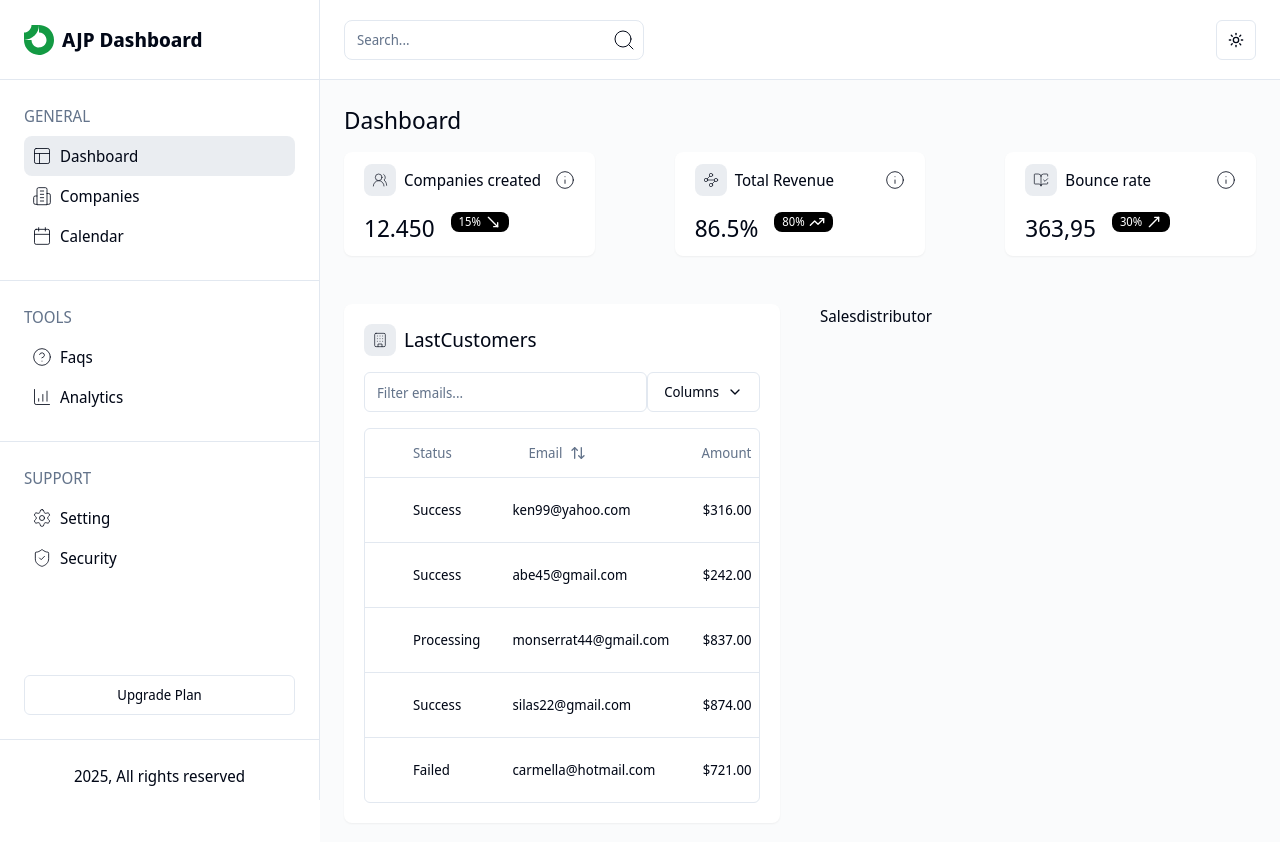
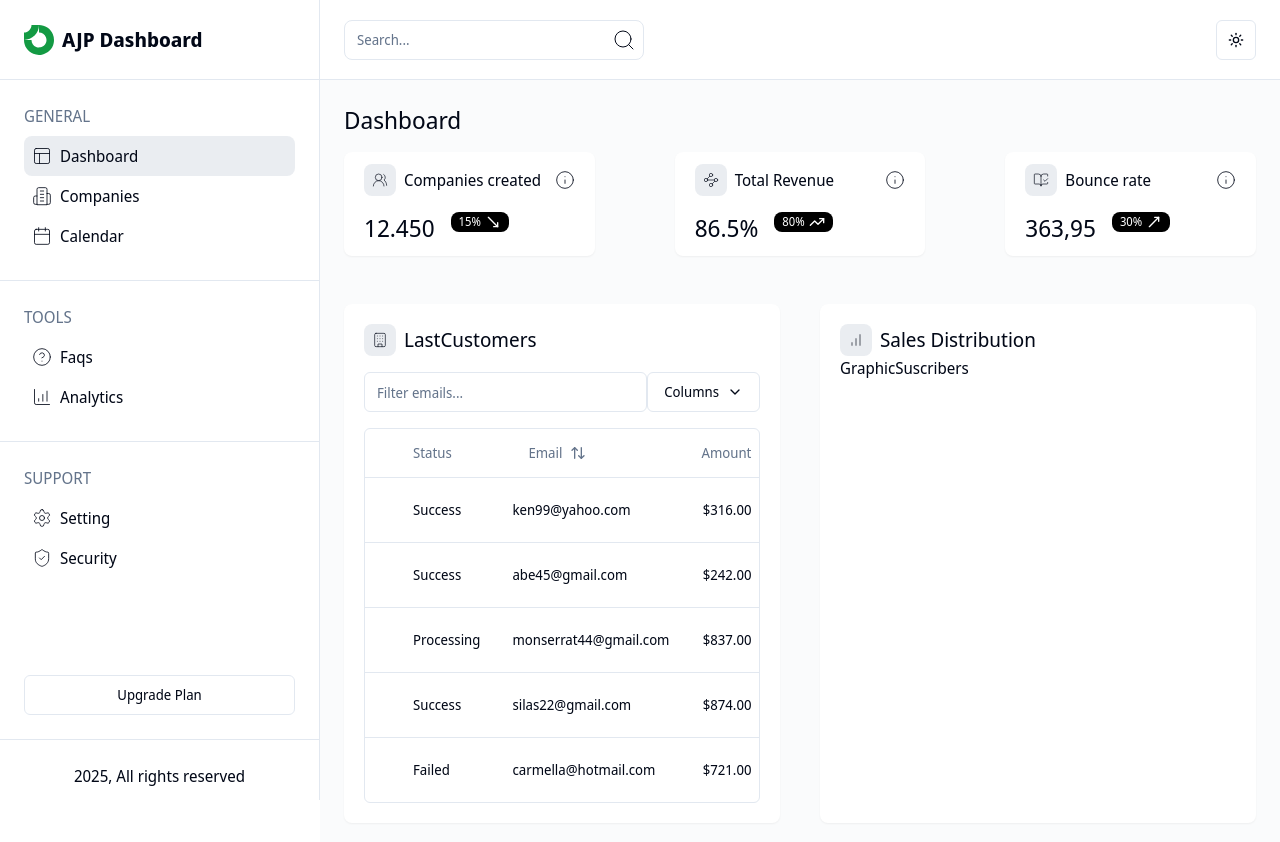
Before and after one commit to AJPadillo/dashborad-companies, a Next.js app: page / in a window 1280 px wide. Shown: the top 842 px of the page. Built offline with nearby package versions, Linux system fonts and the light colour scheme.

Commit message:
creado componente de graphicsuscribers e importado en salesdistributor

```diff
--- /dev/null
+++ b/app/(routes)/components/GraphicSuscribers/GraphicSuscribers.tsx
@@ -0,0 +1,6 @@
+
+export function GraphicSuscribers () {
+    return (
+        <div>GraphicSuscribers</div>
+    )
+}
--- /dev/null
+++ b/app/(routes)/components/GraphicSuscribers/index.ts
@@ -0,0 +1 @@
+export * from './GraphicSuscribers';
--- a/app/(routes)/components/Salesdistributors/Salesdistributor.tsx
+++ b/app/(routes)/components/Salesdistributors/Salesdistributor.tsx
@@ -1,6 +1,15 @@
+import { CustomIcon } from "@/components/CustomIcon"
+import { BarChart } from "lucide-react"
+import { GraphicSuscribers } from "../GraphicSuscribers"
 
 export function Salesdistributor() {
     return (
-        <div>Salesdistributor</div>
+        <div className="shadow-sm bg-background rounded-lg p-5">
+            <div className="flex gap-x-2 items-center">
+                <CustomIcon icon={BarChart} />
+                <p className="text-xl">Sales Distribution</p>
+            </div>
+            <GraphicSuscribers />
+        </div>
     )
 }
```
